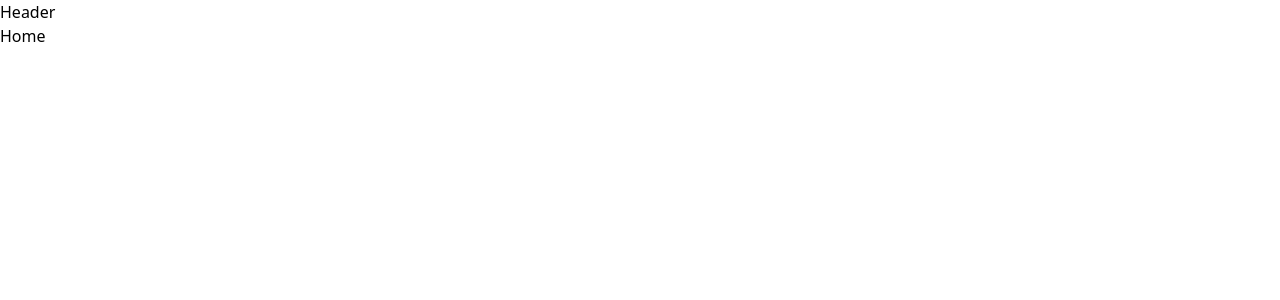
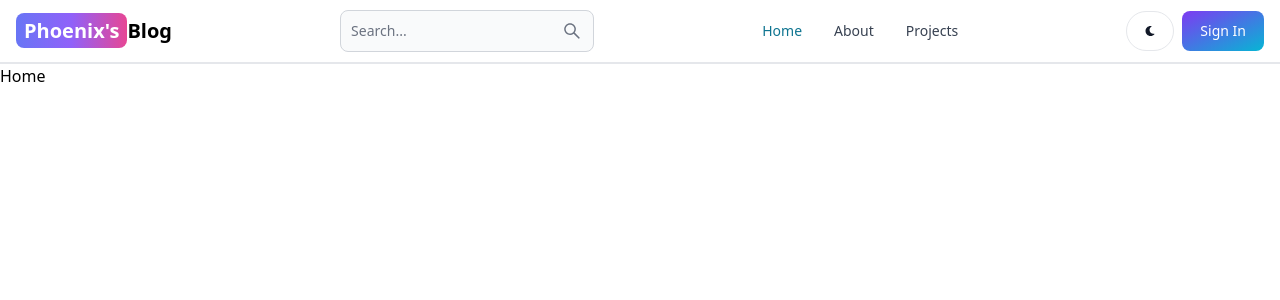
Before and after one commit to VishwasPrabhu18/MERN-Blog-App, a React (Vite) app in the folder client/: page / in a window 1280 px wide. Shown: the top 300 px of the page. Built offline with nearby package versions, Linux system fonts and the light colour scheme.

Commit message:
created the header section

```diff
--- a/client/package.json
+++ b/client/package.json
@@ -13,6 +13,7 @@
     "flowbite-react": "^0.7.2",
     "react": "^18.2.0",
     "react-dom": "^18.2.0",
+    "react-icon": "^1.0.0",
     "react-router-dom": "^6.22.1"
   },
   "devDependencies": {
--- a/client/src/components/Header.jsx
+++ b/client/src/components/Header.jsx
@@ -1,6 +1,52 @@
+import { Button, Navbar, TextInput } from "flowbite-react"
+import { Link, useLocation } from "react-router-dom"
+import { AiOutlineSearch } from "react-icons/ai"
+import { FaMoon } from "react-icons/fa"
+
 const Header = () => {
+  const path = useLocation().pathname;
   return (
-    <div>Header</div>
+    <Navbar className="border-b-2">
+      <Link to="/" className="self-center whitespace-nowrap text-sm sm:text-xl font-semibold dark:text-white">
+        <span className="px-2 py-1 bg-gradient-to-r from-indigo-500 via-purple-500 to-pink-500 rounded-lg text-white">Phoenix&apos;s</span>
+        Blog
+      </Link>
+      <form>
+        <TextInput
+          type="text"
+          placeholder="Search..."
+          rightIcon={AiOutlineSearch}
+          className="hidden lg:inline"
+        />
+      </form>
+      <Button className="w-12 h-10 lg:hidden" color="gray" pill>
+        <AiOutlineSearch />
+      </Button>
+
+      <div className="flex gap-2 md:order-2">
+        <Button className="w-12 h-10 hidden sm:inline" color="gray" pill>
+          <FaMoon />
+        </Button>
+        <Link to="/sign-in">
+          <Button gradientDuoTone="purpleToBlue">
+            Sign In
+          </Button>
+        </Link>
+        <Navbar.Toggle />
+
+      </div>
+      <Navbar.Collapse>
+        <Navbar.Link active={path === "/"} as={"div"}>
+          <Link to="/">Home</Link>
+        </Navbar.Link>
+        <Navbar.Link active={path === "/about"} as={"div"}>
+          <Link to="/about">About</Link>
+        </Navbar.Link>
+        <Navbar.Link active={path === "/projects"} as={"div"}>
+          <Link to="/projects">Projects</Link>
+        </Navbar.Link>
+      </Navbar.Collapse>
+    </Navbar>
   )
 }
 
```
Also changed, not shown: 1 other file (tests, documents, lock files or other folders).
